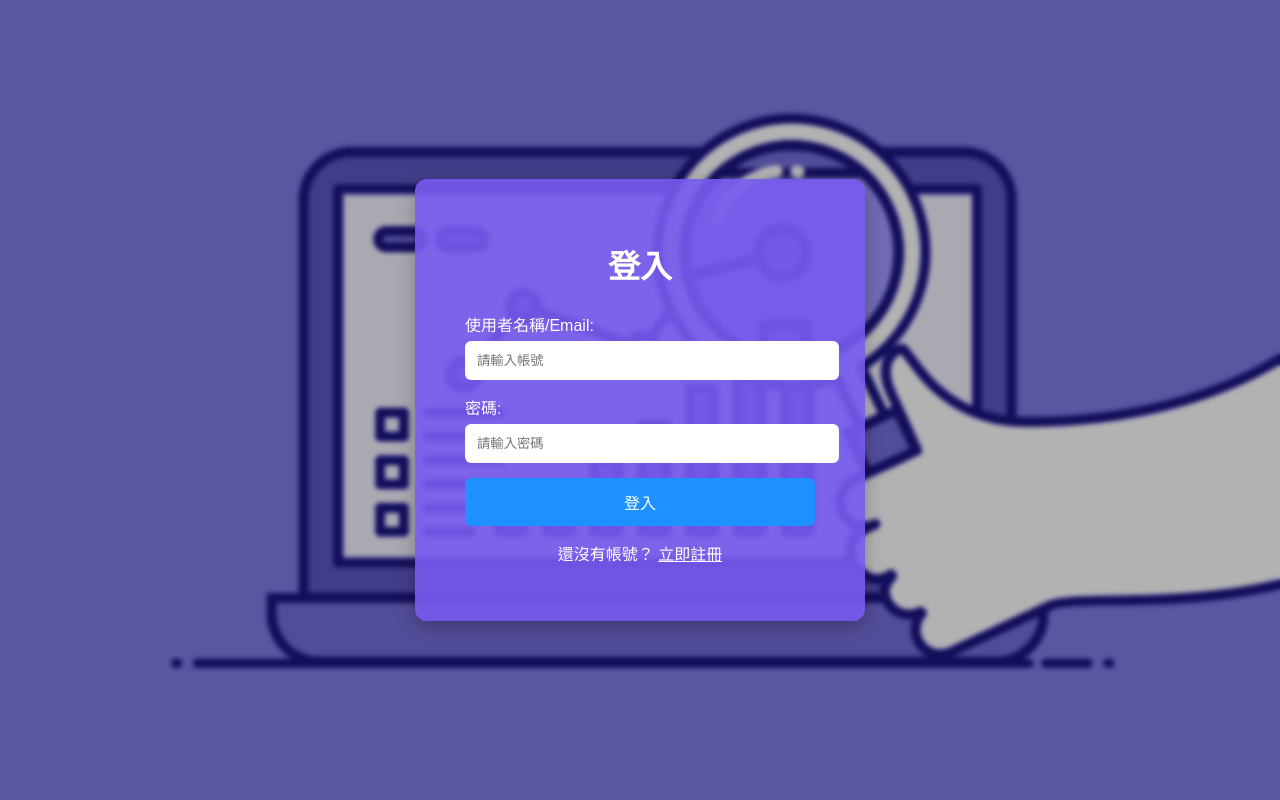
After one commit to silas920426/Project, a Flask app: page /login in a window 1280 px wide. The commit adds this page. Run offline with Flask 3, Linux system fonts and the light colour scheme.

Commit message:
login功能完成，新增register功能，並調整首頁樣式與加入登出功能

```diff
--- a/app.py
+++ b/app.py
@@ -1,4 +1,4 @@
-from flask import Flask, request, jsonify, render_template
+from flask import Flask, request, jsonify, render_template, redirect
 from flask_cors import CORS
 import sqlite3
 
@@ -7,24 +7,18 @@ print(">>> Flask 檔案載入成功")
 app = Flask(__name__, static_folder="static", template_folder="templates")
 CORS(app)
 
-# ========== 建立資料庫連線 ==========
+# ========== 建立資料庫連線（加入 timeout + 多執行緒支援） ==========
 def get_db():
-    print(">>> 建立資料庫連線")
-    conn = sqlite3.connect("sensor.db")
+    conn = sqlite3.connect("sensor.db", timeout=10, check_same_thread=False)
     conn.row_factory = sqlite3.Row
     return conn
-
 
 # ========== 上傳資料 API ==========
 @app.route("/api/sensor-data", methods=["POST"])
 def upload():
-    print(">>> 收到 POST")
     data = request.json
-    print("收到資料：", data)
-
     conn = get_db()
     c = conn.cursor()
-
     c.execute("""
         INSERT INTO sensor_data (temp, hum, timestamp, lat, lng, sat)
         VALUES (?, ?, ?, ?, ?, ?)
@@ -36,18 +30,96 @@ def upload():
         data.get("lng"),
         data.get("sat")
     ))
-
     conn.commit()
     conn.close()
     return jsonify({"status": "success"})
 
+# ========== 使用者註冊帳號密碼 ==========
+@app.route("/auth/register", methods=["POST"])
+def register():
+    data = request.json
+    username = data.get("username")
+    password = data.get("password")
 
-# ========== 讀取資料 API ==========
+    conn = get_db()
+    c = conn.cursor()
+
+    if not username or not password:
+        return jsonify({"message": "帳號或密碼不能空白"}), 400
+
+    exists = c.execute("SELECT * FROM users WHERE username=?", (username,)).fetchone()
+    if exists:
+        return jsonify({"message": "帳號已存在"}), 400
+
+    c.execute("INSERT INTO users (username, password) VALUES (?, ?)",
+              (username, password))
+
+    conn.commit()
+    conn.close()
+    return jsonify({"message": "註冊成功"}), 200
+
+# ========== 使用者登入 ==========
+@app.route("/auth/login", methods=["POST"])
+def login():
+    data = request.json
+    username = data.get("username")
+    password = data.get("password")
+
+    conn = get_db()
+    c = conn.cursor()
+
+    user = c.execute(
+        "SELECT * FROM users WHERE username=? AND password=?",
+        (username, password)
+    ).fetchone()
+
+    conn.close()
+
+    if user:
+        return jsonify({"message": "登入成功"}), 200
+    else:
+        return jsonify({"message": "帳號或密碼錯誤"}), 401
+
+# ========== 讀取資料 ==========
 @app.route("/api/sensor-data", methods=["GET"])
 def get_data():
-    print(">>> 收到 GET")
     conn = get_db()
     c = conn.cursor()
+    rows = c.execute("SELECT * FROM sensor_data ORDER BY rowid ASC").fetchall()
+    conn.close()
+    return jsonify([dict(row) for row in rows])
+
+# ========== 頁面 ==========
+@app.route("/")
+def root():
+    return redirect("/login")
+
+@app.route("/login")
+def login_redirect():
+    return render_template("login.html")
+
+@app.route("/register")
+def register_page():
+    return render_template("register.html")
+
+@app.route("/index")
+def index():
+    return render_template("index.html")
+
+# ========== 主程式 ==========
+if __name__ == "__main__":
+    conn = sqlite3.connect("sensor.db")
+    conn.execute("PRAGMA journal_mode=WAL;")  # ⭐ 啟用 WAL 模式
+    c = conn.cursor()
+
+    # 建立資料表
+    c.execute("""
+        CREATE TABLE IF NOT EXISTS users (
+            id INTEGER PRIMARY KEY AUTOINCREMENT,
+            username TEXT UNIQUE,
+            password TEXT
+        )
+    """)
 
     c.execute("""
         CREATE TABLE IF NOT EXISTS sensor_data (
@@ -60,37 +132,14 @@ def get_data():
         )
     """)
 
-    rows = c.execute("SELECT * FROM sensor_data ORDER BY rowid ASC").fetchall()
-    conn.close()
+    # 預設帳號
+    has_user = c.execute("SELECT * FROM users").fetchone()
+    if not has_user:
+        c.execute("INSERT INTO users (username, password) VALUES (?, ?)",
+                  ("admin", "1234"))
+        print(">>> 已建立預設帳號：admin / 1234")
 
-    return jsonify([dict(row) for row in rows])
-
-
-# ========== 首頁：顯示 index.html ==========
-@app.route("/")
-def index():
-    print(">>> 進入首頁")
-    return render_template("index.html")
-
-
-# ========== 主程式 ==========
-if __name__ == "__main__":
-    print(">>> 伺服器正在啟動...")
-
-    conn = get_db()
-    c = conn.cursor()
-    c.execute("""
-        CREATE TABLE IF NOT EXISTS sensor_data (
-            temp REAL,
-            hum REAL,
-            timestamp TEXT,
-            lat REAL,
-            lng REAL,
-            sat INTEGER
-        )
-    """)
     conn.commit()
     conn.close()
 
-    print(">>> Flask app.run() 執行")
-    app.run(host="0.0.0.0", port=5000, debug=True)
+    app.run(host="0.0.0.0", port=5000)
--- /dev/null
+++ b/static/css/login.css
@@ -0,0 +1,82 @@
+body {
+    margin: 0;
+    height: 100vh;
+    display: flex;
+    justify-content: center;
+    align-items: center;
+    font-family: "Microsoft JhengHei", sans-serif;
+
+    /* 這裡放你的 GIF */
+    background: url("/static/gif/background.gif") no-repeat center center fixed;
+    background-size: cover;
+    position: relative;
+}
+
+/* 半透明遮罩（讓輸入框更清楚） */
+body::before {
+    content: "";
+    position: absolute;
+    top: 0;
+    left: 0;
+    width: 100%;
+    height: 100%;
+    background: rgba(0,0,0,0.3); /* 透明黑，可調數值 */
+    backdrop-filter: blur(2px);  /* 可加可不加 */
+    z-index: 0;
+}
+
+/* 登入卡片 */
+.login-container {
+    position: relative;
+    z-index: 1; /* 讓登入框蓋在遮罩上面 */
+    background: rgba(120, 90, 240, 0.9); /* 半透明紫色 */
+    padding: 40px 50px;
+    width: 350px;
+    border-radius: 12px;
+    box-shadow: 0 6px 18px rgba(0,0,0,0.25);
+    text-align: center;
+}
+
+.login-container h1 {
+    color: white;
+    margin-bottom: 25px;
+}
+
+.login-container label {
+    display: block;
+    text-align: left;
+    color: white;
+    margin-bottom: 5px;
+}
+
+.login-container input {
+    width: 100%;
+    padding: 12px;
+    margin-bottom: 15px;
+    border-radius: 6px;
+    border: none;
+}
+
+#loginBtn {
+    width: 100%;
+    padding: 12px;
+    background-color: #1e90ff;
+    color: white;
+    border: none;
+    font-size: 16px;
+    border-radius: 6px;
+    cursor: pointer;
+}
+
+#loginBtn:hover {
+    background-color: #187bdb;
+}
+
+.note {
+    margin-top: 15px;
+    color: white;
+}
+
+.note a {
+    color: #fff;
+}
--- /dev/null
+++ b/static/js/login.js
@@ -0,0 +1,25 @@
+document.getElementById("loginBtn").addEventListener("click", async () => {
+
+    const username = document.getElementById("username").value.trim();
+    const password = document.getElementById("password").value.trim();
+
+    if (!username || !password) {
+        alert("帳號與密碼不能空白！");
+        return;
+    }
+
+    const res = await fetch("/auth/login", {
+        method: "POST",
+        headers: { "Content-Type": "application/json" },
+        body: JSON.stringify({ username, password })
+    });
+
+    const data = await res.json();
+    alert(data.message);
+
+    if (res.ok) {
+        localStorage.setItem("loggedIn", "true");
+        localStorage.setItem("username", username);
+        window.location.href = "/index";
+    }
+});
--- a/static/script.js
+++ b/static/js/script.js
@@ -34,14 +34,16 @@ const sensorChart = new Chart(ctx, {
         labels: [],
         datasets: [
             {
-                label: "Temperature (°C)",
+                label: "溫度 (°C)",
                 borderColor: "red",
+                backgroundColor: "red",
                 data: [],
                 fill: false
             },
             {
-                label: "Humidity (%)",
+                label: "濕度 (%)",
                 borderColor: "blue",
+                backgroundColor: "blue",
                 data: [],
                 fill: false
             }
--- /dev/null
+++ b/templates/login.html
@@ -0,0 +1,29 @@
+<!DOCTYPE html>
+<html lang="zh-Hant">
+<head>
+    <meta charset="UTF-8">
+    <meta name="viewport" content="width=device-width, initial-scale=1.0">
+    <title>登入</title>
+    <link rel="stylesheet" href="/static/css/login.css">
+</head>
+
+<body>
+
+<div class="login-container">
+    <h1>登入</h1>
+
+    <label>使用者名稱/Email:</label>
+    <input type="text" id="username" placeholder="請輸入帳號">
+
+    <label>密碼:</label>
+    <input type="password" id="password" placeholder="請輸入密碼">
+
+    <button id="loginBtn">登入</button>
+
+    <p class="note">還沒有帳號？ <a href="/register">立即註冊</a></p>
+</div>
+
+<script src="/static/js/login.js"></script>
+
+</body>
+</html>
```
Also changed, not shown: static/css/register.css (added, +73 -0 lines), static/js/register.js (added, +28 -0 lines), templates/index.html (+17 -4 lines), templates/register.html (added, +32 -0 lines), static/css/style.css (renamed from static/style.css), static/gif/background.gif (added), static/jpg/background.jpg (added).
